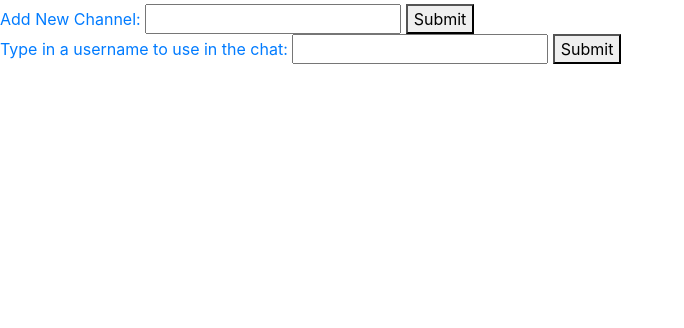
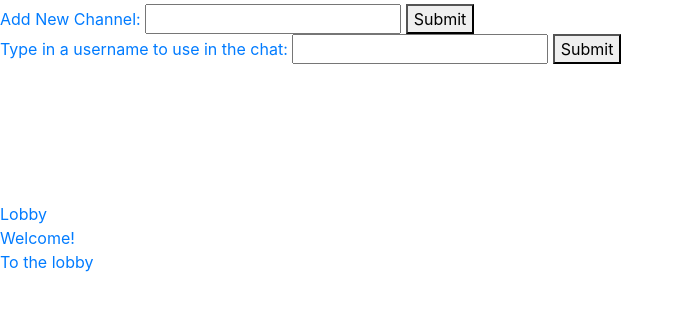
Before and after one commit to barnettech/project2, a Flask app: page / in a window 1280 px wide. Shown: the part 443-771 px from the top of the page, without its empty margins (0-684 px from the left). Run offline with Flask 2, Linux system fonts and the light colour scheme; some libraries are stand-ins or nearby versions.

Commit message:
saving chats in matrixes

```diff
--- a/application.py
+++ b/application.py
@@ -14,14 +14,19 @@ app = Flask(__name__)
 app.config["SECRET_KEY"] = os.getenv("SECRET_KEY")
 socketio = SocketIO(app)
 
-# nested list of lists to store channels, last 100 chats for a channel, and those present in the chat room
-channel_list = [['Lobby', 'test'], ['Chat1', 'Chat2', 'Chat3'], ['Jim', 'Jon', 'Bob']]
+# list of chat rooms
+channel_list = [['Lobby', 'test']]
+# matrix of messages in each given chat room
+chats_in_rooms = [['Lobby', 'Welcome!', 'To the lobby']]
+# matrix of persons in each given chat room
+persons_in_rooms = [['Lobby']]
+
 
 votes = {"yes": 0, "no": 0, "maybe": 0}
 
 @app.route("/")
 def index():
-    return(render_template("index.html", votes=votes, channel_list=channel_list))
+    return(render_template("index.html", votes=votes, channel_list=channel_list, chats_in_rooms=chats_in_rooms))
 
 @socketio.on("submit vote")
 def vote(data):
--- a/static/index.css
+++ b/static/index.css
@@ -0,0 +1,3 @@
+#chathistory-area {
+  padding-bottom: 55px;
+}
--- a/templates/index.html
+++ b/templates/index.html
@@ -40,7 +40,12 @@
               <button id="button1">Submit</button>
             </section>
             <section>
-                <div id="chathistory-area"></div>
+                <div id="chathistory-area">
+                    {% for result in chats_in_rooms[0] %}
+                      <div>{{result}}</div>
+                    {% endfor %}
+
+                </div>
             </section>
         </container>
     </body>
```
